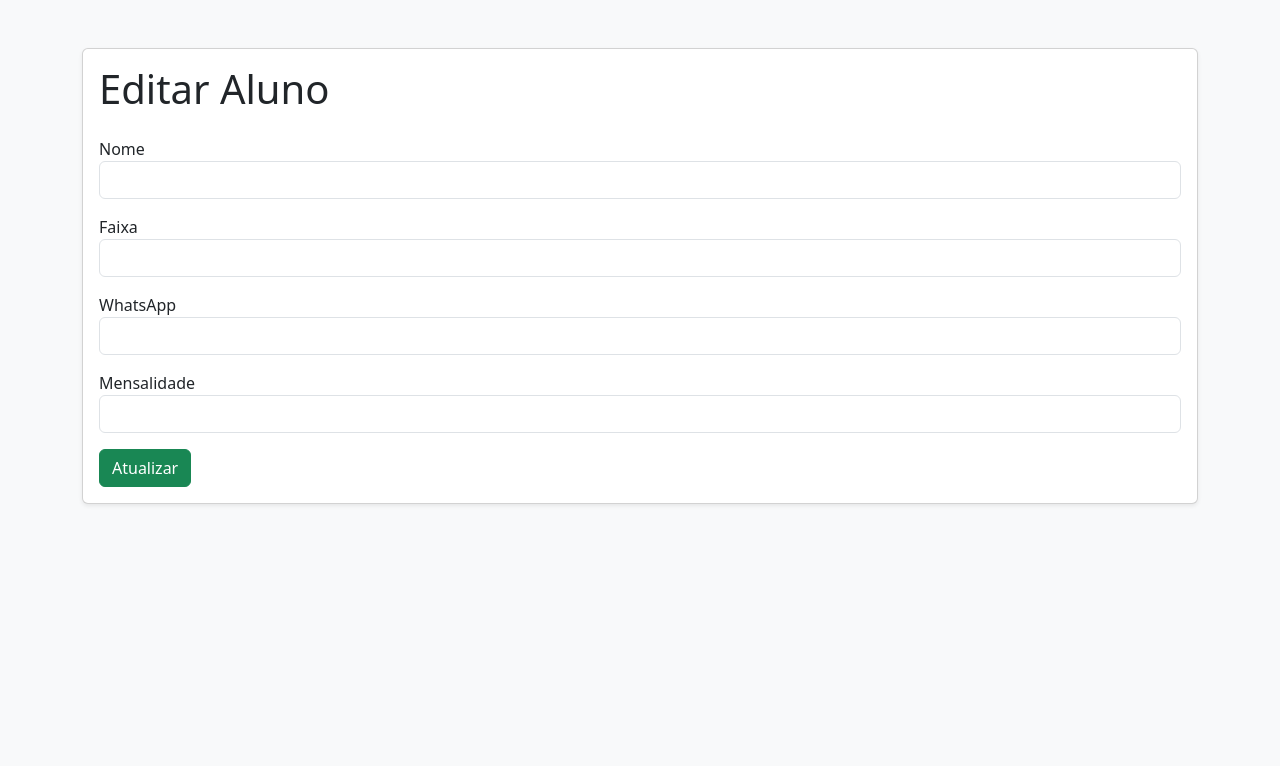
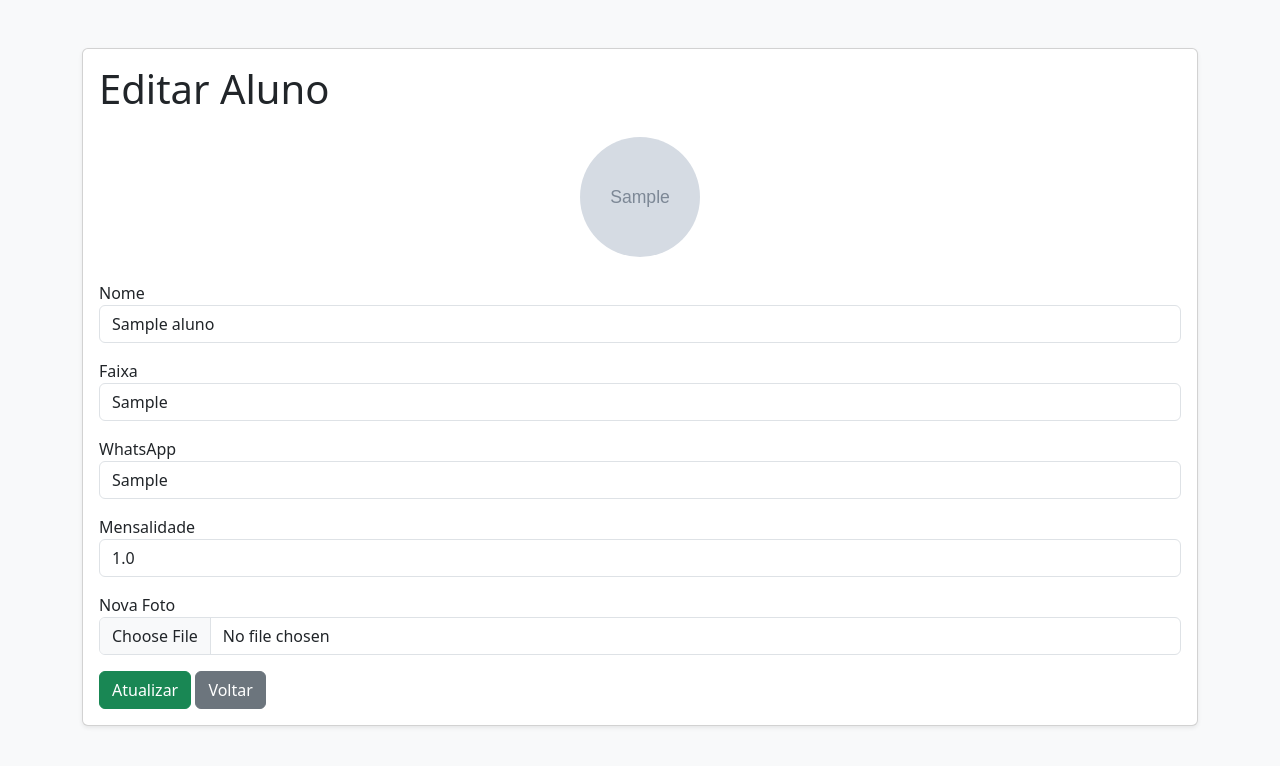
Before and after one commit to roisadi-tech/karate-system, a Flask app: page /editar_aluno/1 in a window 1280 px wide. Shown: the top 766 px of the page. Run offline with Flask 3, Linux system fonts and the light colour scheme; the visitor is signed in with stand-in values (Sample User, id 1); tables that the repository leaves empty hold one stand-in row (values such as "Sample post"); grey boxes marked "Sample" are stand-in pictures.

Commit message:
Migrando editar aluno HTML para SQLAlchemy

```diff
--- a/app.py
+++ b/app.py
@@ -272,45 +272,38 @@ def cadastrar_aluno():
 # =========================
 
 @app.route('/editar_aluno/<int:id>', methods=['GET', 'POST'])
-
 @login_obrigatorio
 def editar_aluno(id):
 
-    conn = sqlite3.connect('database.db')
-    cursor = conn.cursor()
+    aluno = Aluno.query.get_or_404(id)
 
     if request.method == 'POST':
 
-        nome = request.form['nome']
-        faixa = request.form['faixa']
-        whatsapp = request.form['whatsapp']
-        mensalidade = request.form['mensalidade']
+        aluno.nome = request.form['nome']
+        aluno.faixa = request.form['faixa']
+        aluno.whatsapp = request.form['whatsapp']
+        aluno.mensalidade = request.form['mensalidade']
 
-        cursor.execute('''
-        UPDATE alunos
-        SET nome=?, faixa=?, whatsapp=?, mensalidade=?
-        WHERE id=?
-        ''', (
-            nome,
-            faixa,
-            whatsapp,
-            mensalidade,
-            id
-        ))
+        foto = request.files['foto']
 
-        conn.commit()
-        conn.close()
+        if foto and foto.filename != '':
+
+            nome_arquivo = secure_filename(
+                foto.filename
+            )
+
+            caminho = os.path.join(
+                'static/uploads',
+                nome_arquivo
+            )
+
+            foto.save(caminho)
+
+            aluno.foto = nome_arquivo
+
+        db.session.commit()
 
         return redirect('/alunos')
-
-    cursor.execute(
-        'SELECT * FROM alunos WHERE id=?',
-        (id,)
-    )
-
-    aluno = cursor.fetchone()
-
-    conn.close()
 
     return render_template(
         'editar_aluno.html',
--- a/templates/editar_aluno.html
+++ b/templates/editar_aluno.html
@@ -22,43 +22,71 @@
                 Editar Aluno
             </h1>
 
-            <form method="POST">
+            <form
+                method="POST"
+                enctype="multipart/form-data"
+            >
+
+                <div class="text-center mb-4">
+
+                    {% if aluno.foto %}
+
+                        <img
+                            src="/static/uploads/{{ aluno.foto }}"
+                            width="120"
+                            height="120"
+                            style="
+                                object-fit: cover;
+                                border-radius: 50%;
+                            "
+                        >
+
+                    {% endif %}
+
+                </div>
 
                 <div class="mb-3">
+
                     <label>Nome</label>
 
                     <input
                         type="text"
                         name="nome"
                         class="form-control"
-                        value="{{ aluno[1] }}"
+                        value="{{ aluno.nome }}"
                         required
                     >
+
                 </div>
 
                 <div class="mb-3">
+
                     <label>Faixa</label>
 
                     <input
                         type="text"
                         name="faixa"
                         class="form-control"
-                        value="{{ aluno[5] }}"
+                        value="{{ aluno.faixa }}"
                     >
+
                 </div>
 
                 <div class="mb-3">
+
                     <label>WhatsApp</label>
 
                     <input
                         type="text"
                         name="whatsapp"
                         class="form-control"
-                        value="{{ aluno[4] }}"
+                        value="{{ aluno.whatsapp }}"
                     >
+
                 </div>
 
                 <div class="mb-3">
+
                     <label>Mensalidade</label>
 
                     <input
@@ -66,13 +94,33 @@
                         step="0.01"
                         name="mensalidade"
                         class="form-control"
-                        value="{{ aluno[6] }}"
+                        value="{{ aluno.mensalidade }}"
                     >
+
+                </div>
+
+                <div class="mb-3">
+
+                    <label>Nova Foto</label>
+
+                    <input
+                        type="file"
+                        name="foto"
+                        class="form-control"
+                    >
+
                 </div>
 
                 <button class="btn btn-success">
                     Atualizar
                 </button>
+
+                <a
+                    href="/alunos"
+                    class="btn btn-secondary"
+                >
+                    Voltar
+                </a>
 
             </form>
 
```
